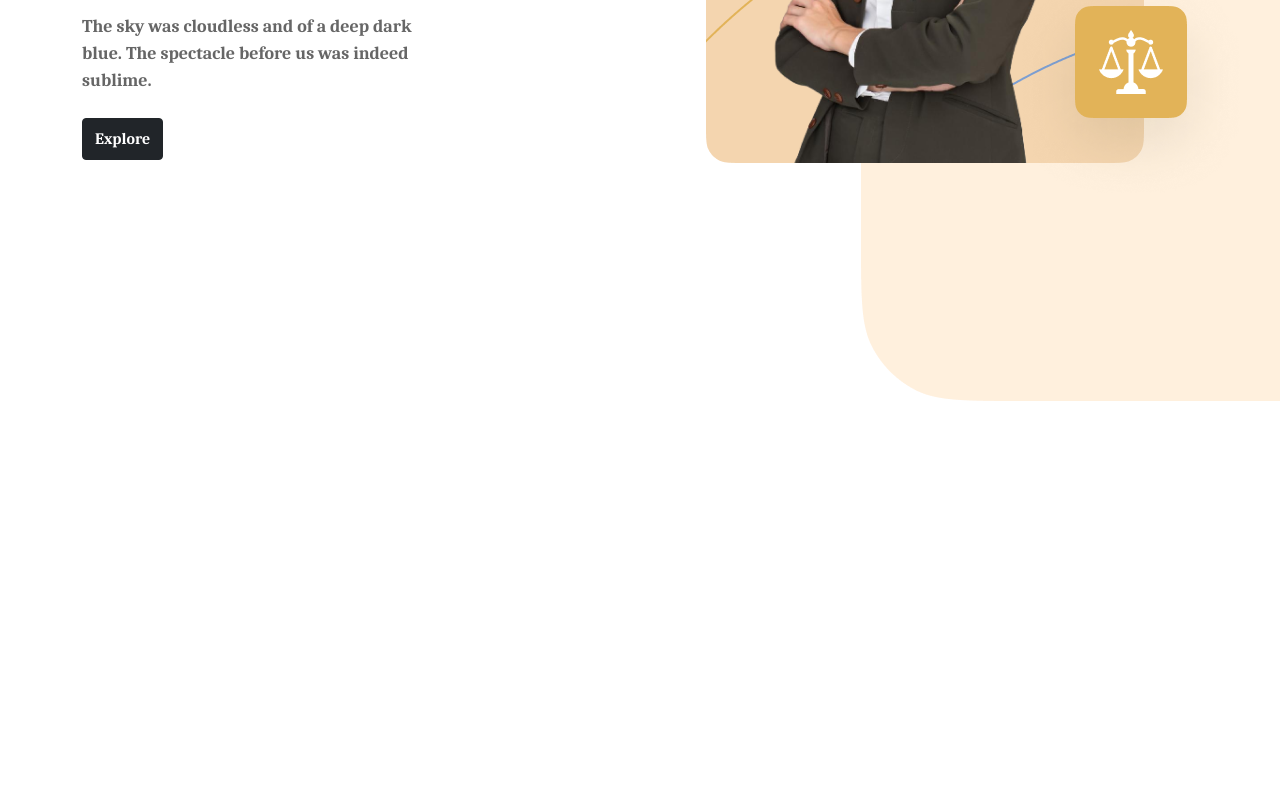
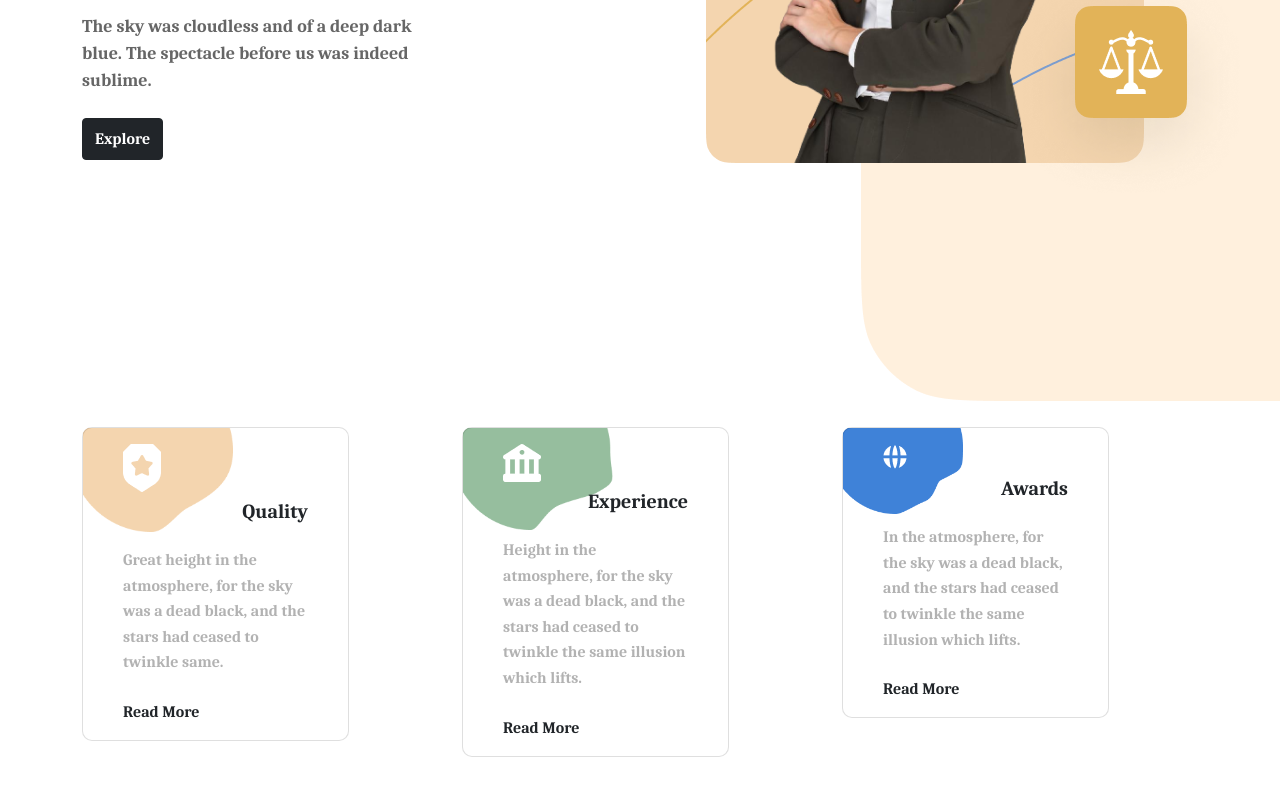
Before and after one commit to imronshoimov/Lawyer-project, a plain HTML site: page index.html in a window 1280 px wide. Shown: the part 479-1274 px from the top of the page. Before the commit the page ends 880 px from the top, so only its background shows below. Drawn offline with Linux system fonts and the light colour scheme.

Commit message:
Create section

```diff
--- a/css/style.scss
+++ b/css/style.scss
@@ -55,6 +55,39 @@ body {
     width: 65%;
 }
 
+.quality__card1, .quality__card2, .quality__card3 {
+    border-radius: 10px;
+}
+
+.quality__card1 {
+    background-image: url("../img/oval1.png");
+    background-repeat: no-repeat;
+    background-size: 150px;
+}
+
+.quality__card2 {
+    background-image: url("../img/oval2.png");
+    background-repeat: no-repeat;
+    background-size: 150px;
+}
+
+.quality__card3 {
+    background-image: url("../img/oval3.png");
+    background-repeat: no-repeat;
+    background-size: 120px;
+}
+
+.card__section__subtext {
+    color: rgba(0,0,0,0.3);
+    line-height: 1.6;
+}
+
+@media (max-width: 760px){
+    .bg-img {
+        display: none;
+    }
+}
+
 @media (max-width: 576px){
     .lawyer--content__section {
         width: 90%;
--- a/index.html
+++ b/index.html
@@ -69,6 +69,55 @@
         </div>
     </section>
 
+    <section class="mt-5 pt-5 justify-content-center">
+        <div class="container mt-5 pt-5">
+            <div class="row my-5">
+                <div class="col-lg-4">
+                    <div class="card px-4 w-75 quality__card1">
+                        <div class="card-body">
+                            <img src="./img/oval-icon-1.png" alt="oval icon">
+                            <h5 class="card-title my-2 mb-3 text-end">Quality</h5>
+                            <p class="card-text my-4 card__section__subtext">
+                                Great height in the atmosphere, for the sky was a dead black, and the stars had ceased to twinkle same.
+                            </p>
+                            <a href="#" class="card-link mb-5 text-decoration-none text-dark">
+                                Read More
+                            </a>
+                        </div>
+                    </div>
+                </div>
+                <div class="col-lg-4">
+                    <div class="card px-4 w-75 quality__card2">
+                        <div class="card-body">
+                            <img src="./img/oval-icon-2.png" alt="oval icon">
+                            <h5 class="card-title my-2 mb-3 text-end">Experience</h5>
+                            <p class="card-text my-4 card__section__subtext">
+                                Height in the atmosphere, for the sky was a dead black, and the stars had ceased to twinkle the same illusion which lifts.
+                            </p>
+                            <a href="#" class="card-link mb-5 text-decoration-none text-dark">
+                                Read More
+                            </a>
+                        </div>
+                    </div>
+                </div>
+                <div class="col-lg-4">
+                    <div class="card px-4 w-75 quality__card3">
+                        <div class="card-body">
+                            <img src="./img/oval-icon-3.png" alt="oval icon">
+                            <h5 class="card-title my-2 mb-3 text-end">Awards</h5>
+                            <p class="card-text my-4 card__section__subtext">
+                                In the atmosphere, for the sky was a dead black, and the stars had ceased to twinkle the same illusion which lifts.
+                            </p>
+                            <a href="#" class="card-link mb-5 text-decoration-none text-dark">
+                                Read More
+                            </a>
+                        </div>
+                    </div>
+                </div>
+            </div>
+        </div>
+    </section>
+
     <script src="./css/bootstrap/js/bootstrap.min.js"></script>
 </body>
 </html>
```
Also changed, not shown: css/style.css, img/oval-icon-1.png (added), img/oval-icon-2.png (added), img/oval-icon-3.png (added), img/oval1.png (added), img/oval2.png (added), img/oval3.png (added), 1 other file.
